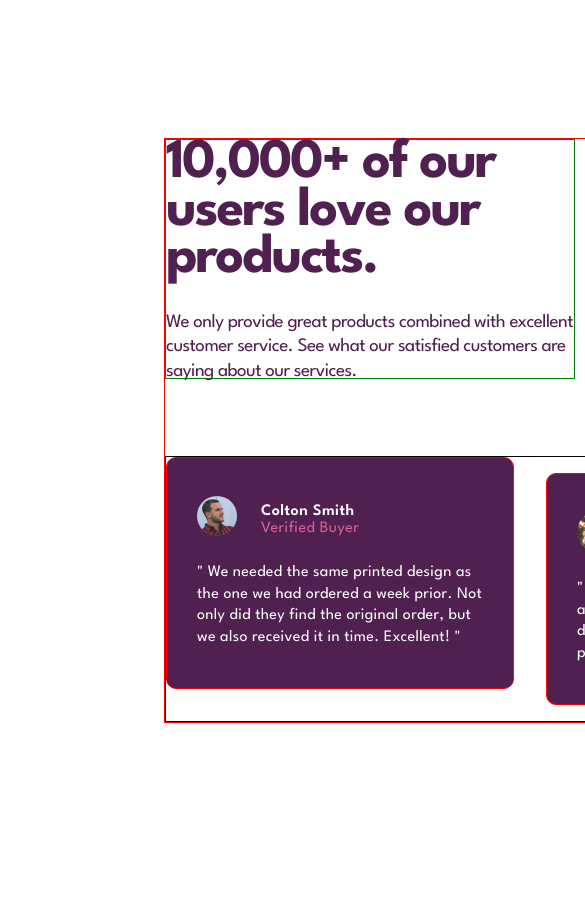
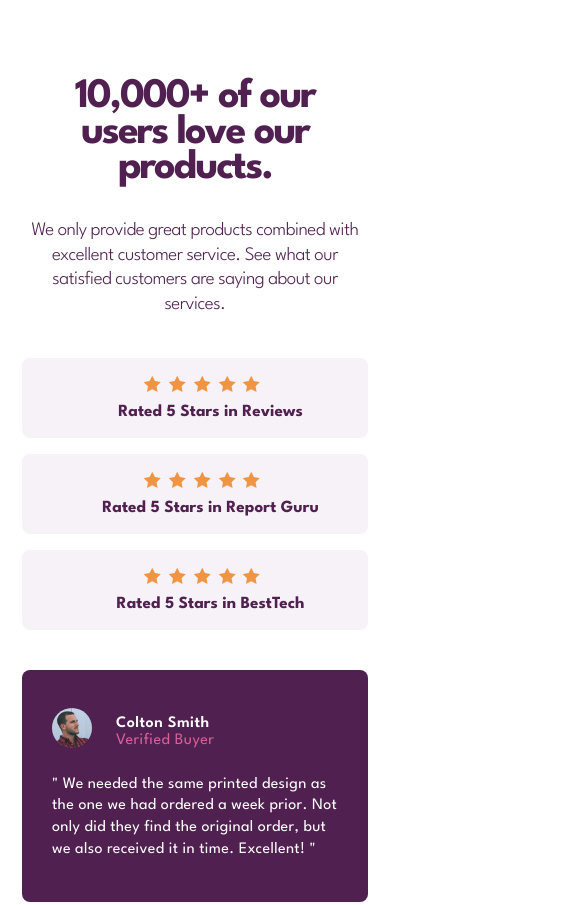
Before and after one commit to Checkem123/social-proof, a plain HTML site: page index.html in a window 390 px wide. Shown: the top 905 px of the page, 585 px wide, since content can reach past the window. Before the commit the page ends 844 px from the top, so only its background shows below. Drawn offline with Linux system fonts and the light colour scheme.

Commit message:
mobile done (copium)

```diff
--- a/style.css
+++ b/style.css
@@ -19,20 +19,17 @@ body {
     display: flex;
     justify-items: center;
     align-items: center;
-    /* background-color: #333; */
     height: 100vh;
 }
 
 .container {
     width: 1440px;
     height: 800px;
-    margin: auto;
-    /* background-color: #9d9d9d; */
+    margin: 0 auto;
     padding: 116px 164px 99px 164px;
 }
 
 main {
-    border: 1px solid red;
     height: 100%;
     display: flex;
     flex-direction: column;
@@ -45,7 +42,6 @@ main {
 }
 
 .users_love {
-    border: 1px solid green;
     width: 410px;
     height: 240px;
 }
@@ -68,9 +64,7 @@ main {
 }
 
 .rates {
-    border: 1px solid var(--Dark-Grayish-Magenta);
     width: 540px;
-    /* height: 240px; */
     display: flex;
     flex-direction: column;
     justify-content: center;
@@ -116,17 +110,15 @@ main {
 }
 
 .bottom {
-    border: 1px solid black;
     display: flex;
     height: 266px;
     gap: 32px;
 }
 
 .bottom .bottom_bloc {
-    border: 1px solid red;
     height: 232px;
     width: 348px;
-    border-radius: 10px;
+    border-radius: 8px;
     background-color: var(--Very-Dark-Magenta);
     padding: 38px 30px;
 }
@@ -180,3 +172,73 @@ h3 {
     line-height: 1.35;
     letter-spacing: 0.3px;
 }
+
+@media screen and (max-width: 420px) {
+    body {
+        height: auto;
+        display: flex;
+        justify-content: center;
+        padding: 80px 22px;
+    }
+
+    .container {
+        width: 100%;
+        height: auto;
+        padding: 0;
+    }
+
+    main {
+        height: auto;
+        display: inline-block;
+    }
+
+    .top {
+        display: block;
+        text-align: center;
+    }
+
+    .users_love {
+        width: 100%;
+        margin-bottom: 20px;
+        height: auto;
+    }
+
+    .users_love h1 {
+        font-size: 42px;
+        width: 80%;
+        margin: 0 auto;
+    }
+
+    .users_love p {
+        margin-top: 32px;
+        font-weight: 300;
+    }
+
+    .rates {
+        width: 100%;
+        display: block;
+        padding: 0;
+        margin-top: 40px;
+    }
+
+    .rate {
+        display: block;
+        width: 100%;
+        margin-bottom: 16px;
+    }
+
+    .rate p {
+        margin-top: 8px;
+    }
+
+    .bottom {
+        display: block;
+        margin-top: 40px;
+        margin-bottom: 120px;
+    }
+
+    .bottom .bottom_bloc {
+        width: 100%;
+        margin-bottom: 20px;
+    }
+}
```
Also changed, not shown: index.html (+0 -31 lines).
